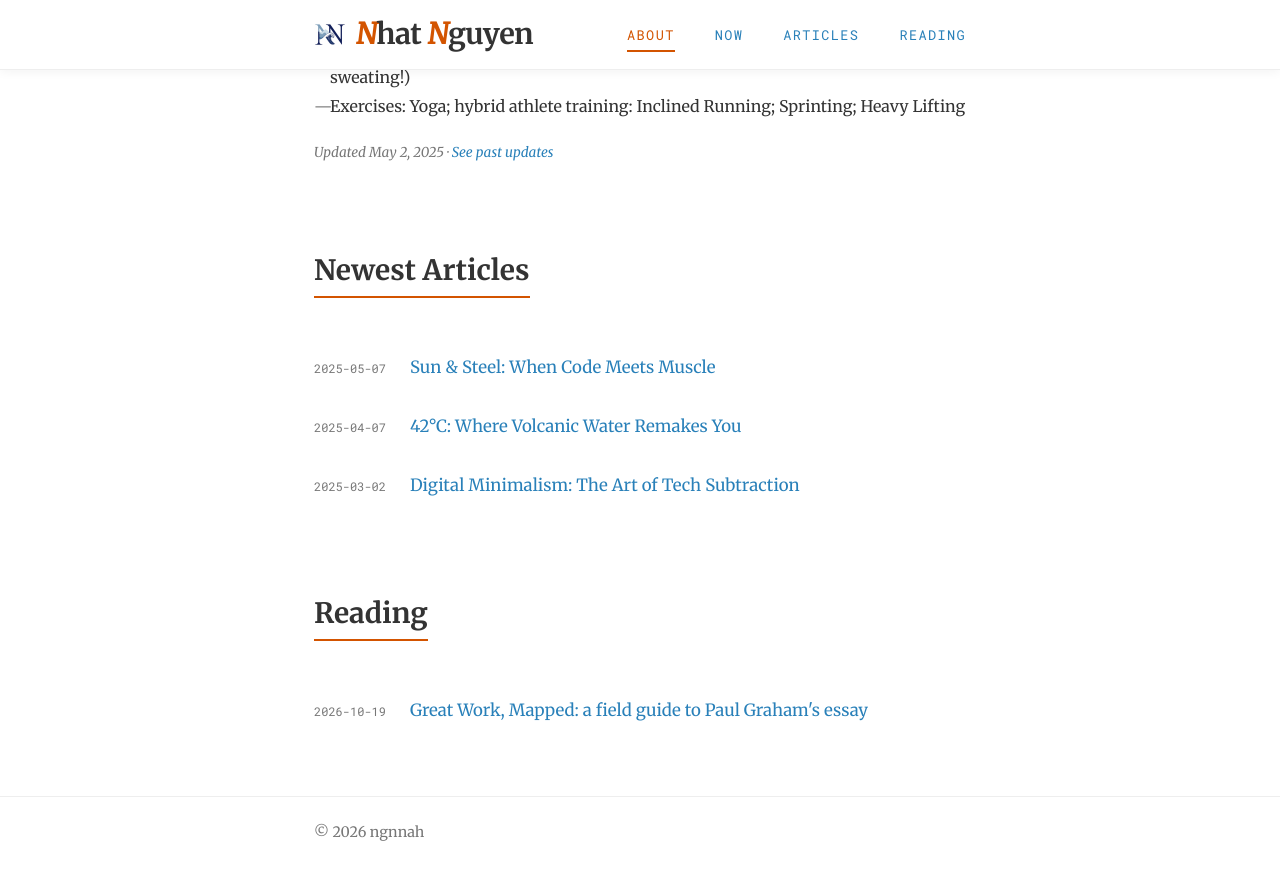
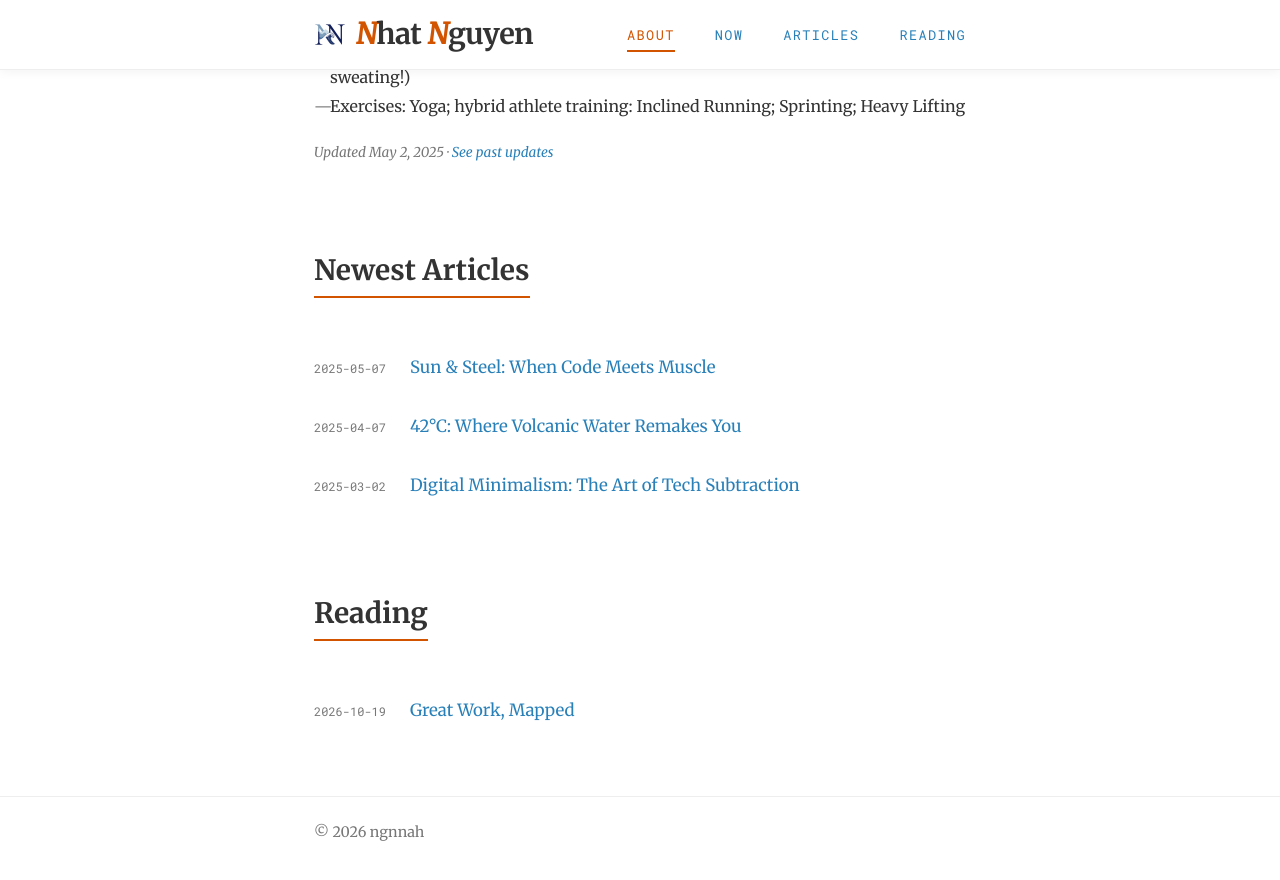
Before and after one commit to ngnnah/ngnnah.github.io, a Jekyll site: the page built from index.html, in a window 1280 px wide and 900 px high, scrolled down 1452 px. Shown: the top 880 px of the window. Built offline with Jekyll 4.4.1, drawn with Linux system fonts in a browser that asks for light colours.

Commit message:
Reading: shorter title for the Great Work guide
Co-Authored-By: Claude Opus 5.5 <noreply@anthropic.com>

```diff
--- a/_data/reading.yml
+++ b/_data/reading.yml
@@ -1,5 +1,5 @@
 # Optional titles and dates for the pages in reading/, keyed by file name.
 # A page without an entry is still listed, titled from its file name.
 great-work-field-guide.html:
-  title: "Great Work, Mapped: a field guide to Paul Graham's essay"
+  title: "Great Work, Mapped"
   date: 2026-10-19
```
